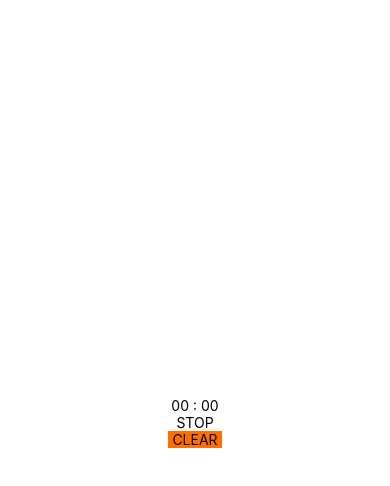
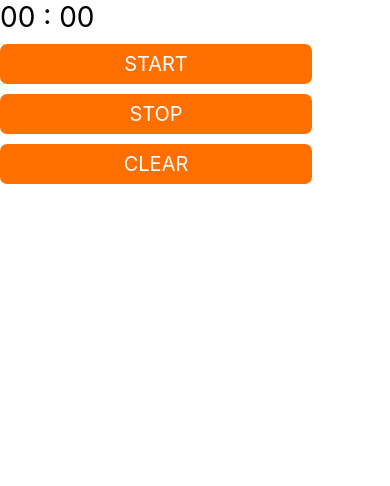
Before and after one commit to neilbateman/ReactRaceTimer, a React Native app: screen / in a window 390 px wide. Shown: the top 486 px of the page. Built offline with nearby package versions, Linux system fonts and the light colour scheme.

Commit message:
fixed start button, properly displaying time

```diff
--- a/App.js
+++ b/App.js
@@ -1,15 +1,6 @@
 import React from 'react';
 import { StyleSheet, Text, View, TouchableOpacity} from 'react-native';
 
-
-const styles = StyleSheet.create({
-    container: {
-      flex: 1,
-      backgroundColor: '#fff',
-      alignItems: 'center',
-      justifyContent: 'center',
-    },
-  });
 
 export default class App extends React.Component {
     constructor(props) {
@@ -57,13 +48,17 @@ export default class App extends React.Component {
         return (
         <View style={styles.container}>
           <Text style={styles.counterText}>{this.state.min_Counter} : {this.state.sec_Counter}</Text>
-
           <TouchableOpacity
             onPress={this.onButtonStart}
             activeOpacity={0.6}
-            style={[styles.button, {backgroundColor: 'FF6F00'}]} >
-            <Text style={styles.buttonText}>STOP</Text>
-            </TouchableOpacity>
+            style={[styles.button, { backgroundColor: this.state.startDisable ? '#B0BEC5' : '#FF6F00' }]}
+            disabled={this.state.startDisable}>
+          <Text style={styles.buttonText}> START </Text></TouchableOpacity>
+          <TouchableOpacity
+            onPress={this.onButtonStop}
+            activeOpacity={0.6}
+            style={[styles.button, {backgroundColor: '#FF6F00'}]} >
+            <Text style={styles.buttonText}>STOP</Text></TouchableOpacity>
             <TouchableOpacity
              onPress={this.onButtonClear}
              activeOpacity={0.6}
@@ -78,3 +73,29 @@ export default class App extends React.Component {
       );
     }
 }
+
+const styles = StyleSheet.create({
+    MainContainer: {
+      flex: 1,
+      justifyContent: 'center',
+      alignItems: 'center',
+      backgroundColor: '#F5FCFF',
+    },
+    button: {
+      width: '80%',
+      paddingTop:8,
+      paddingBottom:8,
+      borderRadius:7,
+      marginTop: 10
+    },
+    buttonText:{
+        color:'#fff',
+        textAlign:'center',
+        fontSize: 20
+    },
+    counterText:{
+
+      fontSize: 28,
+      color: '#000'
+    }
+  });
```
